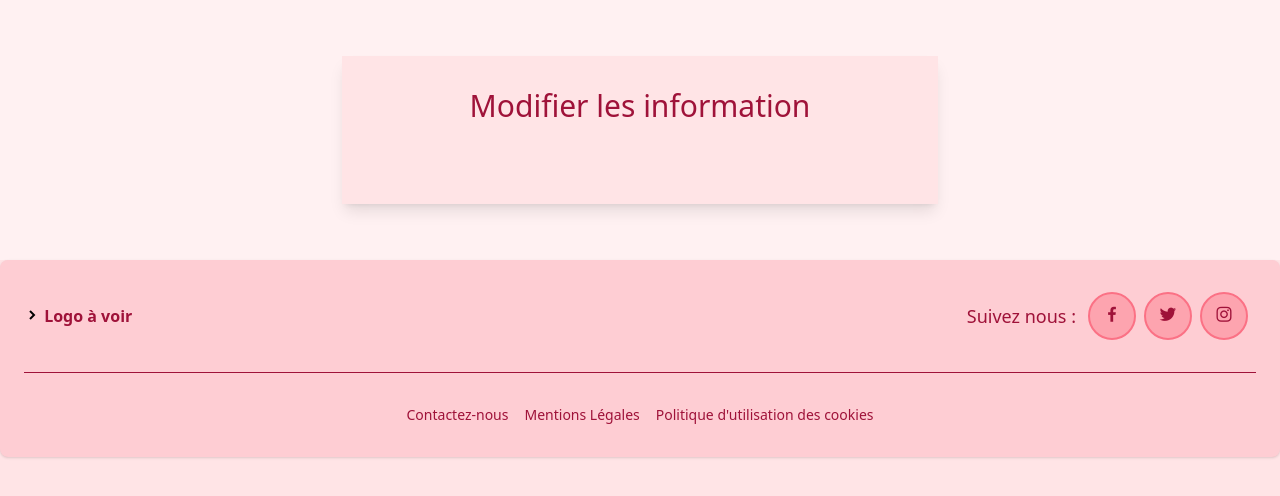
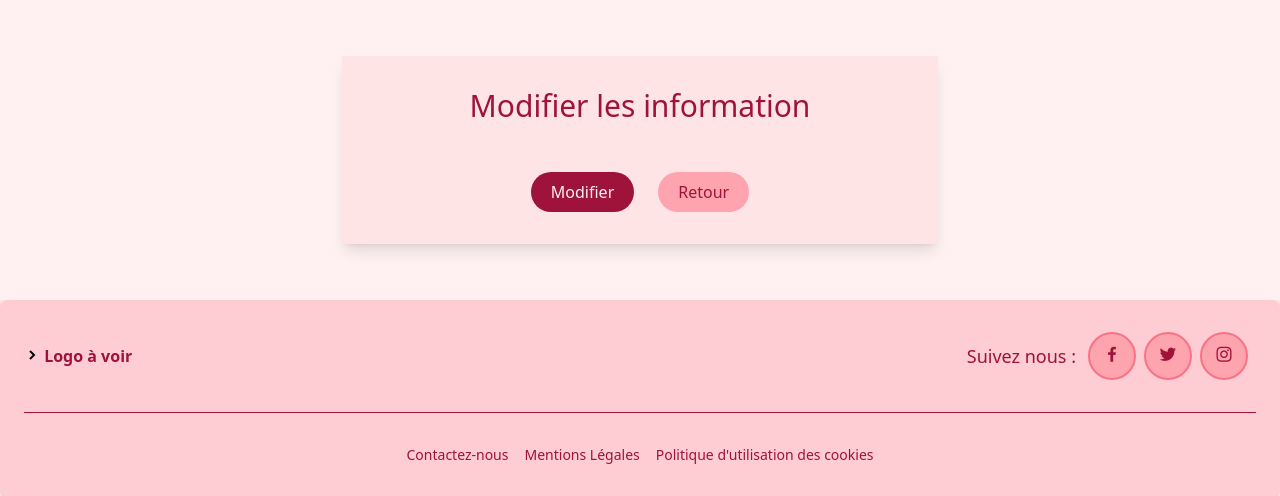
Before and after one commit to lucaslagant/Actu-AmiensSC, a PHP site: page /form_modif_user.php in a window 1280 px wide. Shown: the part 124-620 px from the top of the page. Run offline with PHP 8.4, Linux system fonts and the light colour scheme; data that the repository does not hold is empty; some libraries are stand-ins or nearby versions.

Commit message:
modif des valeur des input

```diff
--- a/form_modif_user.php
+++ b/form_modif_user.php
@@ -70,15 +70,15 @@
                                 <br><br>
 
                                 <label for="nom">Réécrivez le mot de passe : </label>
-                            <input type="text" id="nom" value="<?= $user->mdp ?>" class="rounded border-rose-300 border-2">
+                                <input type="text" id="nom"  class="rounded border-rose-300 border-2">
                                 <br><br>
                             </div>
+                        <?php endforeach; ?>
 
                         <div class="flex justify-center">
-                            <input type="submit" value="Créer" class="px-12 block text-rose-50 inline-block mt-0 hover:text-white bg-rose-800 hover:bg-rose-600 px-5 py-2 rounded-full">
-                            <a href="Connexion.php" class="ml-6 block text-rose-800 inline-block mt-0 hover:text-rose-800 bg-rose-300 hover:bg-white px-5 py-2 rounded-full">Se connecter</a>
+                            <input type="submit" value="Modifier" class="px-12 block text-rose-50 inline-block mt-0 hover:text-white bg-rose-800 hover:bg-rose-600 px-5 py-2 rounded-full">
+                            <a href="#" class="ml-6 block text-rose-800 inline-block mt-0 hover:text-rose-800 bg-rose-300 hover:bg-white px-5 py-2 rounded-full">Retour</a>
                         </div>
-                        <?php endforeach; ?>
                 </form>
                 </div>
             </div>
```
Lines whose indentation alone changed are shown as unchanged.
